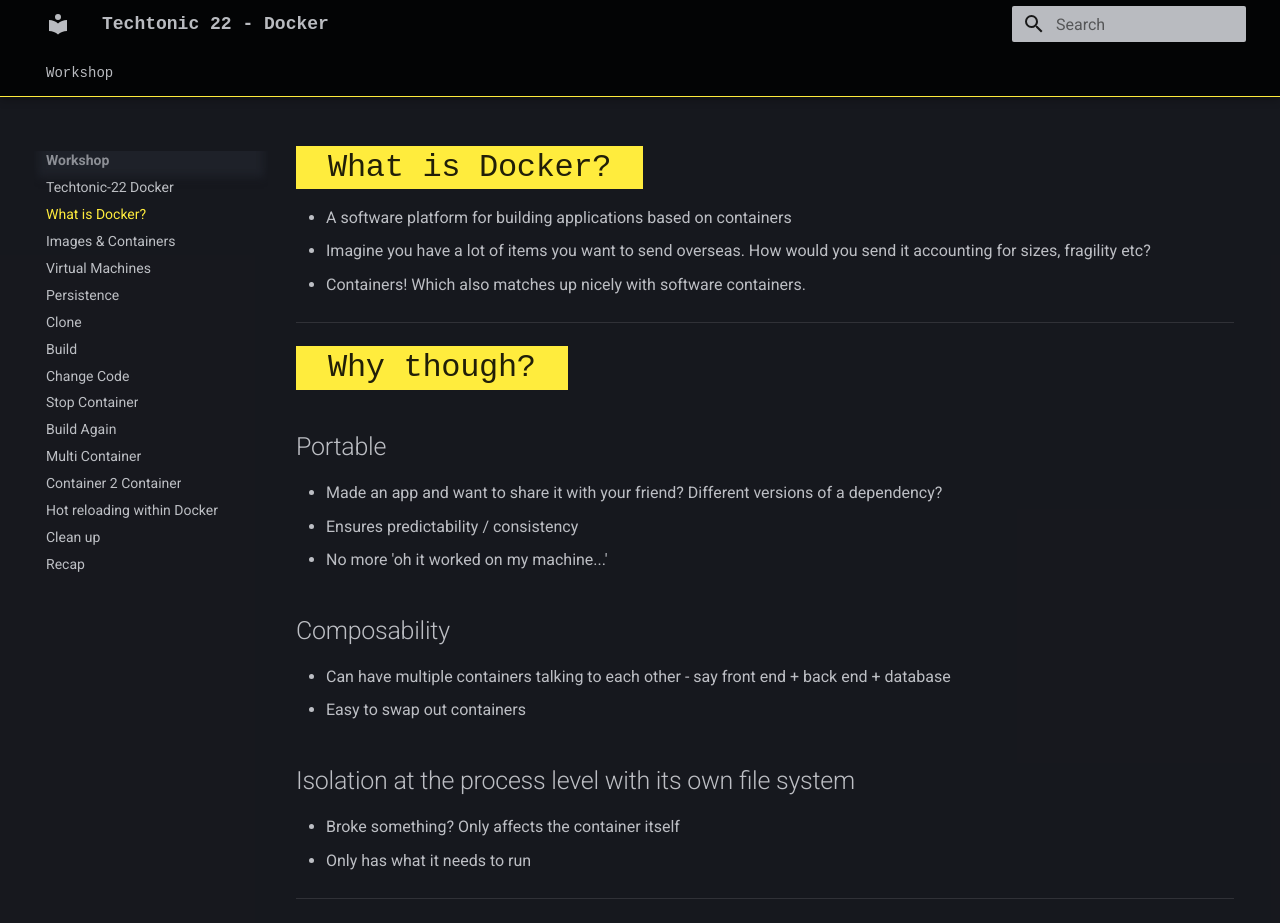
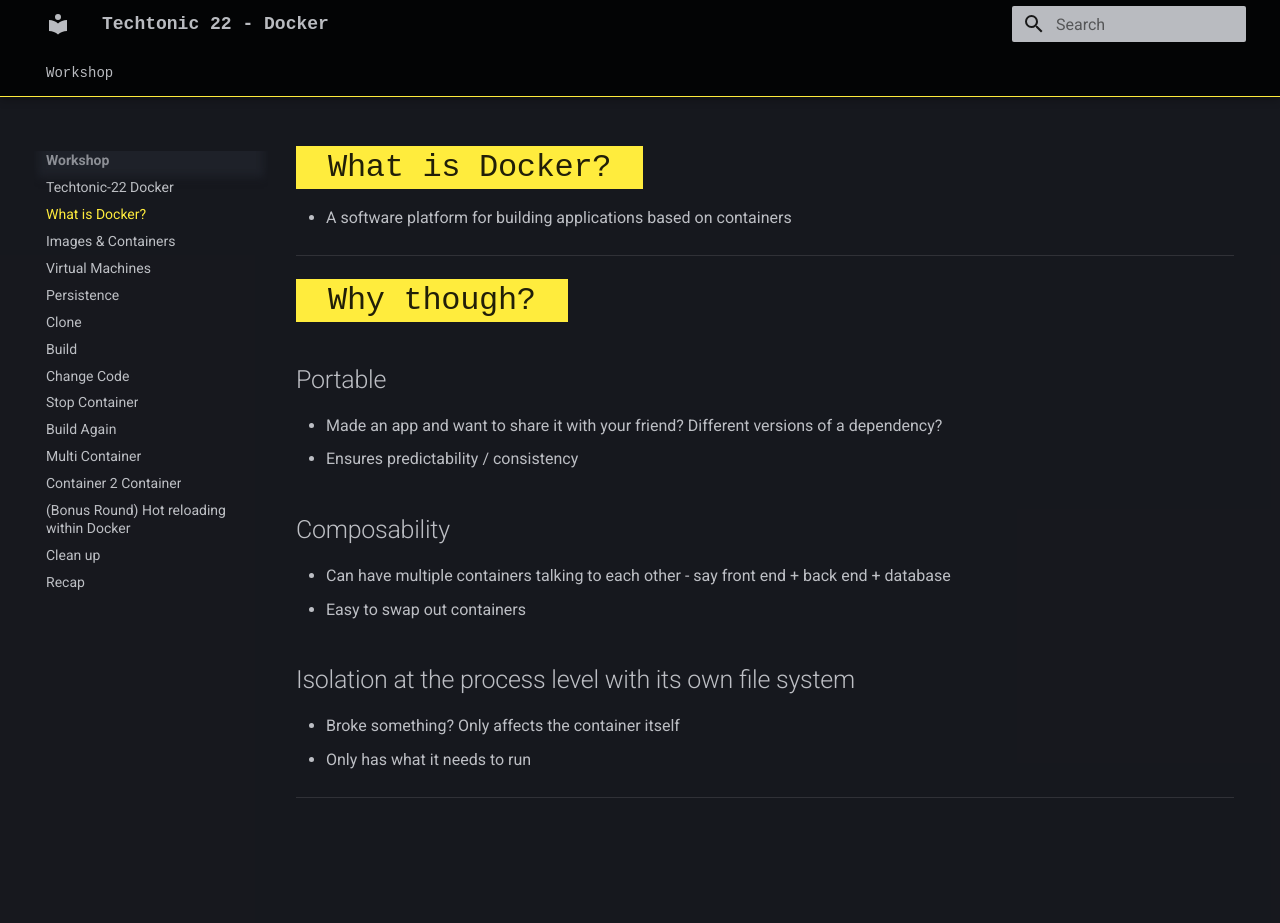
Before and after one commit to Boris-Badrov/techtonic22-docker, an MkDocs documentation site: the page built from docs/1.01-what-is-docker.md, in a window 1280 px wide and 923 px high. Built offline with MkDocs 1.6.1 and Material for MkDocs 9.7.7, drawn with Linux system fonts in a browser that asks for light colours; some web fonts are replaced.

Commit message:
:facepalm:

```diff
--- a/docs/1.01-what-is-docker.md
+++ b/docs/1.01-what-is-docker.md
@@ -6,8 +6,6 @@
 # What is Docker?
 
 * A software platform for building applications based on containers
-* Imagine you have a lot of items you want to send overseas. How would you send it accounting for sizes, fragility etc?
-* Containers! Which also matches up nicely with software containers.
 
 ---
 
@@ -16,7 +14,6 @@
 ## Portable
 * Made an app and want to share it with your friend? Different versions of a dependency?
 * Ensures predictability / consistency
-* No more 'oh it worked on my machine...'
 
 ## Composability
 * Can have multiple containers talking to each other - say front end + back end + database
--- a/mkdocs.yml
+++ b/mkdocs.yml
@@ -34,7 +34,7 @@
       - Build Again: 1.09-build-again.md
       - Multi Container: 1.10-multi-container.md
       - Container 2 Container: 1.11-container-2-container.md
-      - Hot reloading within Docker: 1.12-local-dev.md
+      - (Bonus Round) Hot reloading within Docker: 1.12-local-dev.md
       - Clean up: 1.13-clean-up.md
       - Recap: 1.14-recap.md
 extra_css:
```
Also changed, not shown: README.md (+1 -1 lines), docs/index.md (+1 -1 lines).
